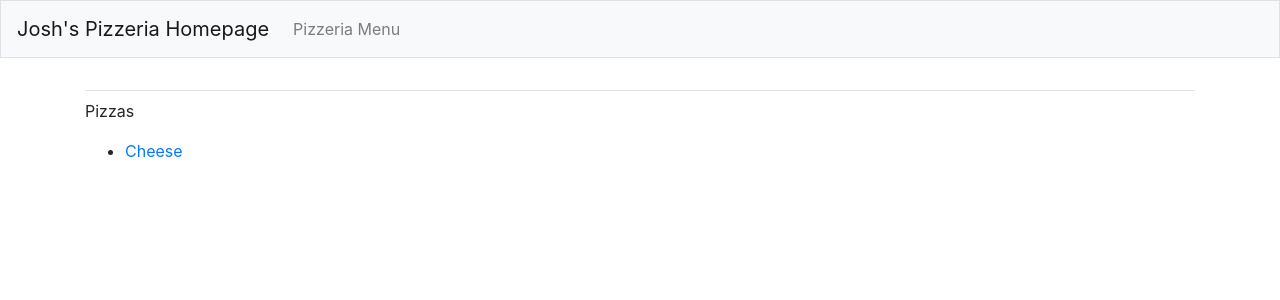
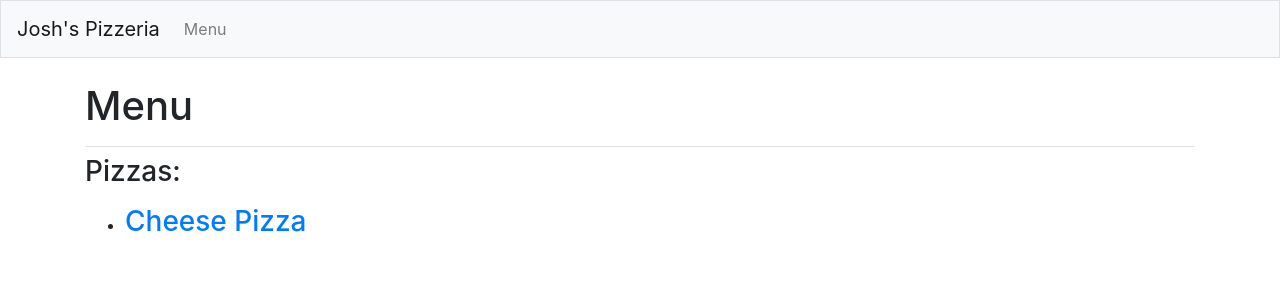
Before and after one commit to jvj11219/Pizzeria_Project, a Django app: page /pizzas in a window 1280 px wide. Shown: the top 300 px of the page. Run offline with Django 3.2, Linux system fonts and the light colour scheme; data comes from the database, SQL or seed files in the repository; some libraries are stand-ins or nearby versions.

Commit message:
Stylize Pizzas Page

```diff
--- a/pizzeria_app/templates/pizzeria_app/base.html
+++ b/pizzeria_app/templates/pizzeria_app/base.html
@@ -15,7 +15,7 @@
 
 <body>
     <nav class="navbar navbar-expand-md navbar-light bg-light mb-4 border">
-    <a class="navbar-brand" href="{% url 'pizzeria_app:index' %}">Josh's Pizzeria Homepage</a>
+    <a class="navbar-brand" href="{% url 'pizzeria_app:index' %}">Josh's Pizzeria</a>
 
     <button class="navbar-toggler" type="button" data-toggle="collapse" data-target="#navbarCollapse" aria-controls="navbarCollapse" aria-expanded="false" aria-label="Toggle navigation">
         <span class="navbar-toggler-icon"></span>
@@ -23,7 +23,7 @@
 
     <div class="collapse navbar-collapse" id="navbarCollapse">
         <ul class="navbar-nav mr-auto">
-            <li class="nav-item"><a class="nav-link" href="{% url 'pizzeria_app:pizzas' %}">Pizzeria Menu</a></li>
+            <li class="nav-item"><a class="nav-link" href="{% url 'pizzeria_app:pizzas' %}">Menu</a></li>
         </ul>
     </div>
     </nav>
--- a/pizzeria_app/templates/pizzeria_app/pizzas.html
+++ b/pizzeria_app/templates/pizzeria_app/pizzas.html
@@ -1,16 +1,20 @@
 {% extends "pizzeria_app/base.html" %}
+
+{% block page_header %}
+    <h1>Menu</h1>
+{% endblock page_header %}
 
 {% block content %}
 
-    <p>Pizzas</p>
+    <h3><p>Pizzas:</p></h3>
 
     <ul>
         {% for pizza in pizzas %}
-            <li>
-                <a href="{% url 'pizzeria_app:pizza' pizza.id %}">{{ pizza }}</a>
-            </li>
+            <li><h3>
+                <a href="{% url 'pizzeria_app:pizza' pizza.id %}">{{ pizza }} Pizza</a>
+            </h3></li>
         {% empty %}
-            <li>No pizzas have been added yet</li>
+            <li><h3>No pizzas have been added yet</h3></li>
         {% endfor %}
     </ul>
 
```
Also changed, not shown: pizzeria_app/templates/pizzeria_app/index.html (+14 -5 lines).
